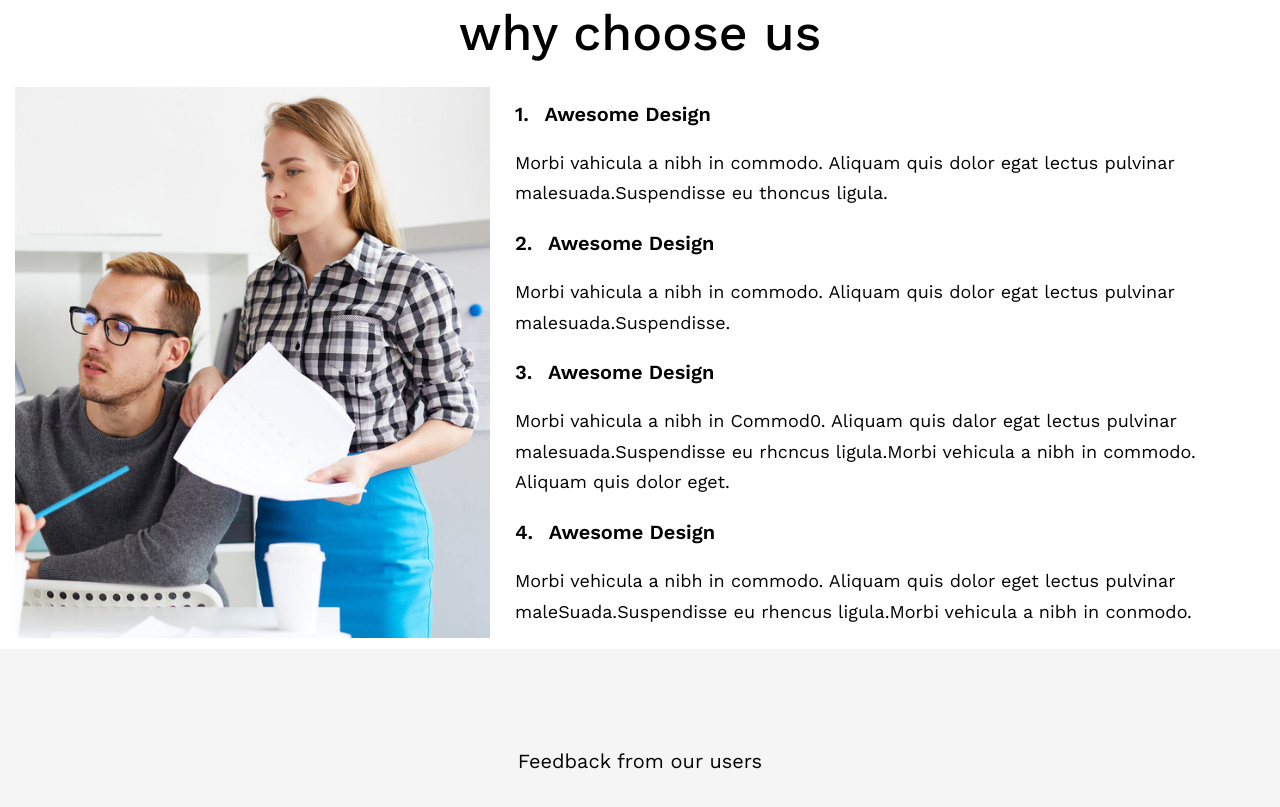
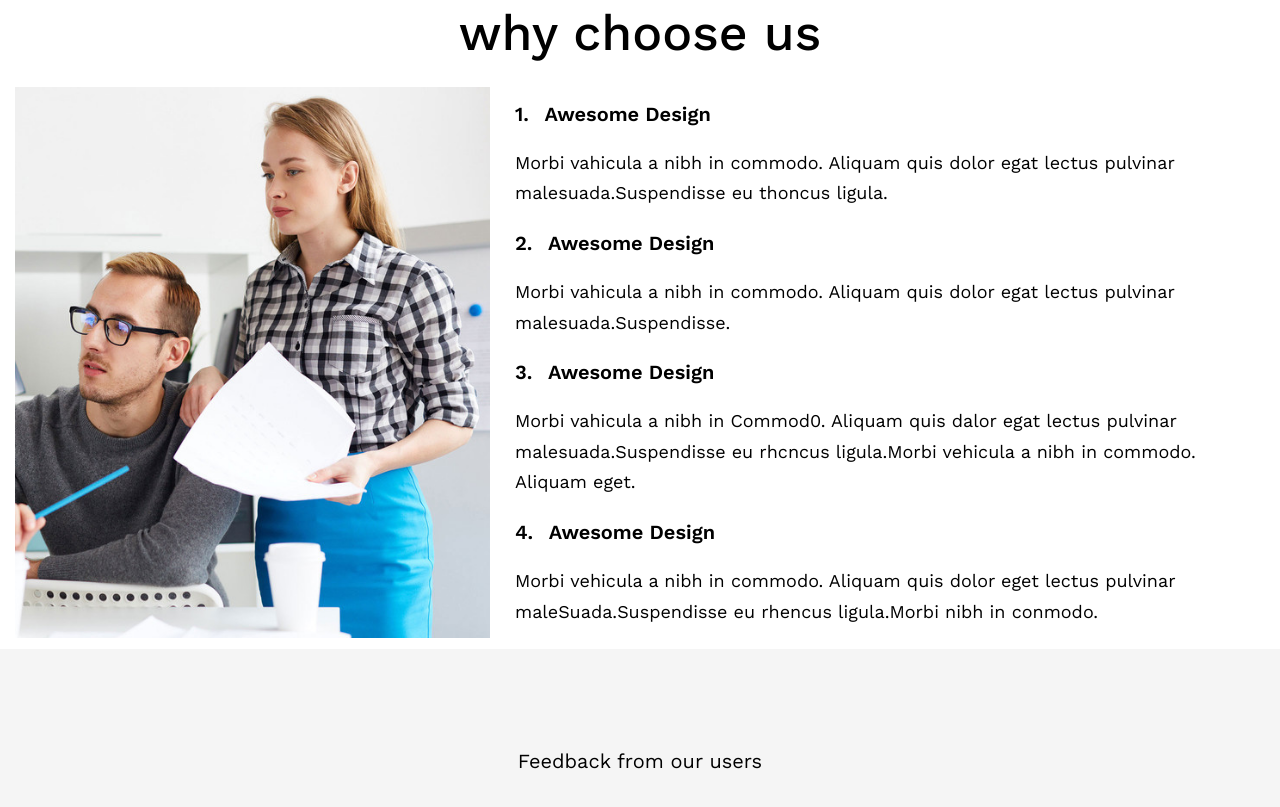
Before and after one commit to Dipta360/Class18-class-assignment-, a plain HTML site: page index.html in a window 1280 px wide. Shown: the part 3106-3913 px from the top of the page. Drawn offline with nearby package versions, Linux system fonts and the light colour scheme.

Commit message:
Update index.html

```diff
--- a/index.html
+++ b/index.html
@@ -141,7 +141,7 @@
                 </div>
 
                 <div class="member left">
-                    <img src="./img/team-pic2.jpg" alt="">
+                    <img src="./img/team-pic3.jpg" alt="">
                     <div class="member-bio">
                         <h4>Amanda Swon</h4>
                         <p>Programmer</p>
@@ -149,7 +149,7 @@
                 </div>
 
                 <div class="member left">
-                    <img src="./img/team-pic3.jpg" alt="">
+                    <img src="./img/team-pic4.jpg" alt="">
                     <div class="member-bio">
                         <h4>Andrew Smith</h4>
                         <p>Programmer</p>
@@ -157,7 +157,7 @@
                 </div>
 
                 <div class="member left">
-                    <img src="./img/team-pic4.jpg" alt="">
+                    <img src="./img/team-pic2.jpg" alt="">
                     <div class="member-bio">
                         <h4>Jane Olsen</h4>
                         <p>Programmer</p>
@@ -196,9 +196,9 @@
                     <h5><span>2.</span> Awesome Design</h5>
                     <p>Morbi vahicula a nibh in commodo. Aliquam quis dolor egat lectus pulvinar malesuada.Suspendisse.</p>
                     <h5><span>3.</span> Awesome Design</h5>
-                    <p>Morbi vahicula a nibh in Commod0. Aliquam quis dalor egat lectus pulvinar malesuada.Suspendisse eu rhcncus ligula.Morbi vehicula a nibh in commodo. Aliquam quis dolor eget.</p>
+                    <p>Morbi vahicula a nibh in Commod0. Aliquam quis dalor egat lectus pulvinar malesuada.Suspendisse eu rhcncus ligula.Morbi vehicula a nibh in commodo. Aliquam eget.</p>
                     <h5><span>4.</span> Awesome Design</h5>
-                    <p>Morbi vehicula a nibh in commodo. Aliquam quis dolor eget lectus pulvinar maleSuada.Suspendisse eu rhencus ligula.Morbi vehicula a nibh in conmodo.</p>
+                    <p>Morbi vehicula a nibh in commodo. Aliquam quis dolor eget lectus pulvinar maleSuada.Suspendisse eu rhencus ligula.Morbi nibh in conmodo.</p>
                 </div>
             </div>
         </div>
```
